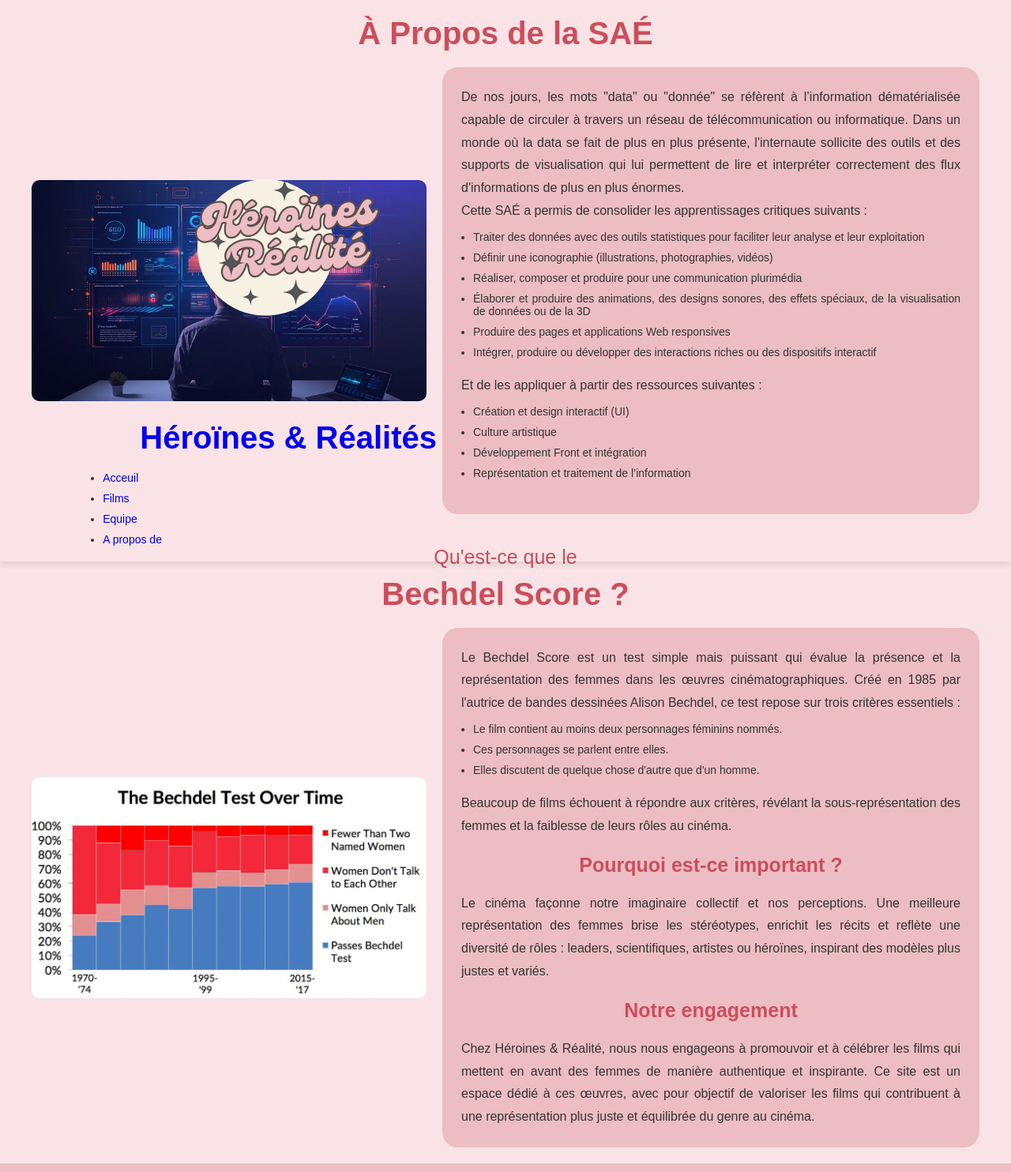
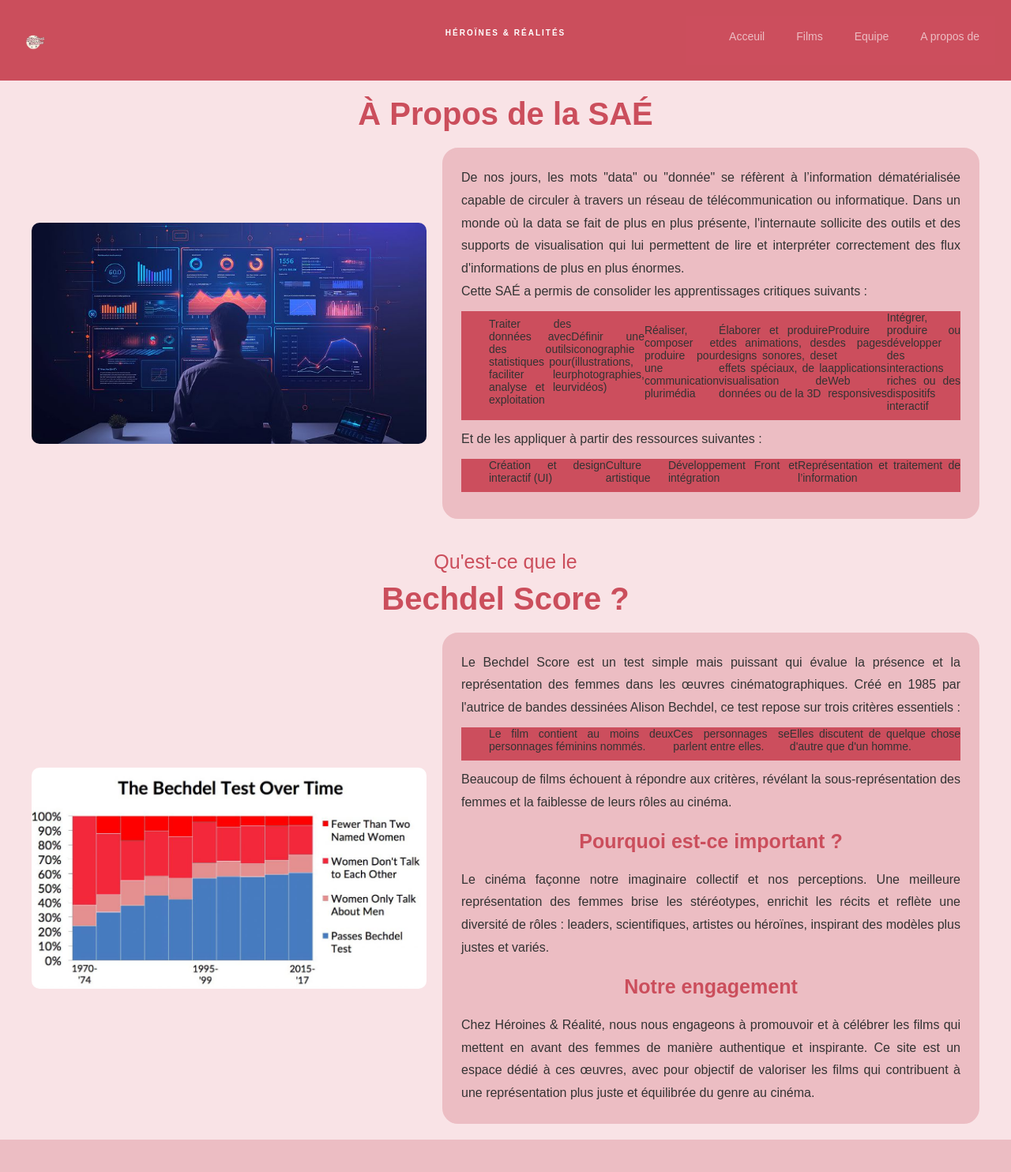
Before and after one commit to WazabiH/SAE_303-Data, a PHP site: page /a-propos.html in a window 1280 px wide. Shown: the top 1484 px of the page at 79% size. Run offline with PHP 8.4, Linux system fonts and the light colour scheme.

Commit message:
Update a_propos.css

```diff
--- a/css/a_propos.css
+++ b/css/a_propos.css
@@ -18,24 +18,114 @@ body {
     overflow-x: hidden;
     background-color: #ecbdc3;
     color: #ecbdc3;
+    margin: 0;
+    font-family: 'Poppins', sans-serif;
 }
 
-header{
-    margin-top: 20px;
-    position: fixed;
-    top: 0;
-    left: 0;
-    width: 100%;
-    padding: 1rem 9%;
-    background-color: transparent;
-    filter: drop-shadow(10px);
+ul {
+    list-style-type: none;
+    margin: 0;
+    padding: 0;
+    overflow: hidden;
+    background-color: #cc4e5d;
     display: flex;
-    justify-content: space-between;
     align-items: center;
-    z-index: 100;
-    box-shadow: 0px 4px 8px rgba(0, 0, 0, 0.1);
-}
+  }
 
+  li {
+    float: left;
+  }
+
+  li a {
+    display: flex;
+    align-items: center;
+    color:#ecbdc3 ;
+    text-align: center;
+    padding: 18px 20px;
+    text-decoration: none;
+  }
+  li a:hover {
+    background-color: white;
+  }
+  navbar-logo {
+    width: 30px;  /* Réduit la taille du logo */
+    height: auto; /* Ajuste la hauteur automatiquement */
+    margin-right: 10px;
+    object-fit: contain;
+  }
+
+      /* Optional: You can add padding to the first 'li' to space out the logo */
+      li:first-child {
+        padding-left: 20px;
+      }
+  .navbar {
+      display: flex;
+      justify-content: space-between;
+      align-items: center;
+      background-color: #cb4e5c;
+      padding: 10px 20px;
+      position: relative;
+    }
+
+    .navbar .logo img {
+      height: 50px;
+    }
+
+    .nav-links {
+      list-style: none;
+      display: flex;
+      margin: 0;
+      padding: 0;
+    }
+
+    .nav-links li {
+      margin: 0 15px;
+    }
+
+    .nav-links a {
+      text-decoration: none;
+      color: #fff;
+      font-size: 16px;
+      transition: color 0.3s ease;
+    }
+
+    .nav-links a:hover {
+      color: #f39c12;
+    }
+
+    /* Style pour le titre centré */
+    .navbar .title {
+      position: absolute;
+      left: 50%;
+      transform: translateX(-50%);
+      color: #fff;
+      font-size: 1em;
+      font-family: 'poppin', sans-serif;
+      text-transform: uppercase;
+      letter-spacing: 2px;
+    }
+
+    .navbar .title a {
+      text-decoration: none;
+      color: inherit;
+    }
+
+      /* Style pour le titre centré */
+  .navbar .title {
+    position: absolute;
+    left: 50%;
+    transform: translateX(-50%);
+    color: #fff;
+    font-size: 1em;
+    font-family: 'poppin', sans-serif;
+    text-transform: uppercase;
+    letter-spacing: 2px;
+  }
+
+  .navbar .title a {
+    text-decoration: none;
+    color: inherit;
+  }
 /*NAVIGATION*/
 
 /*nav a{
```
